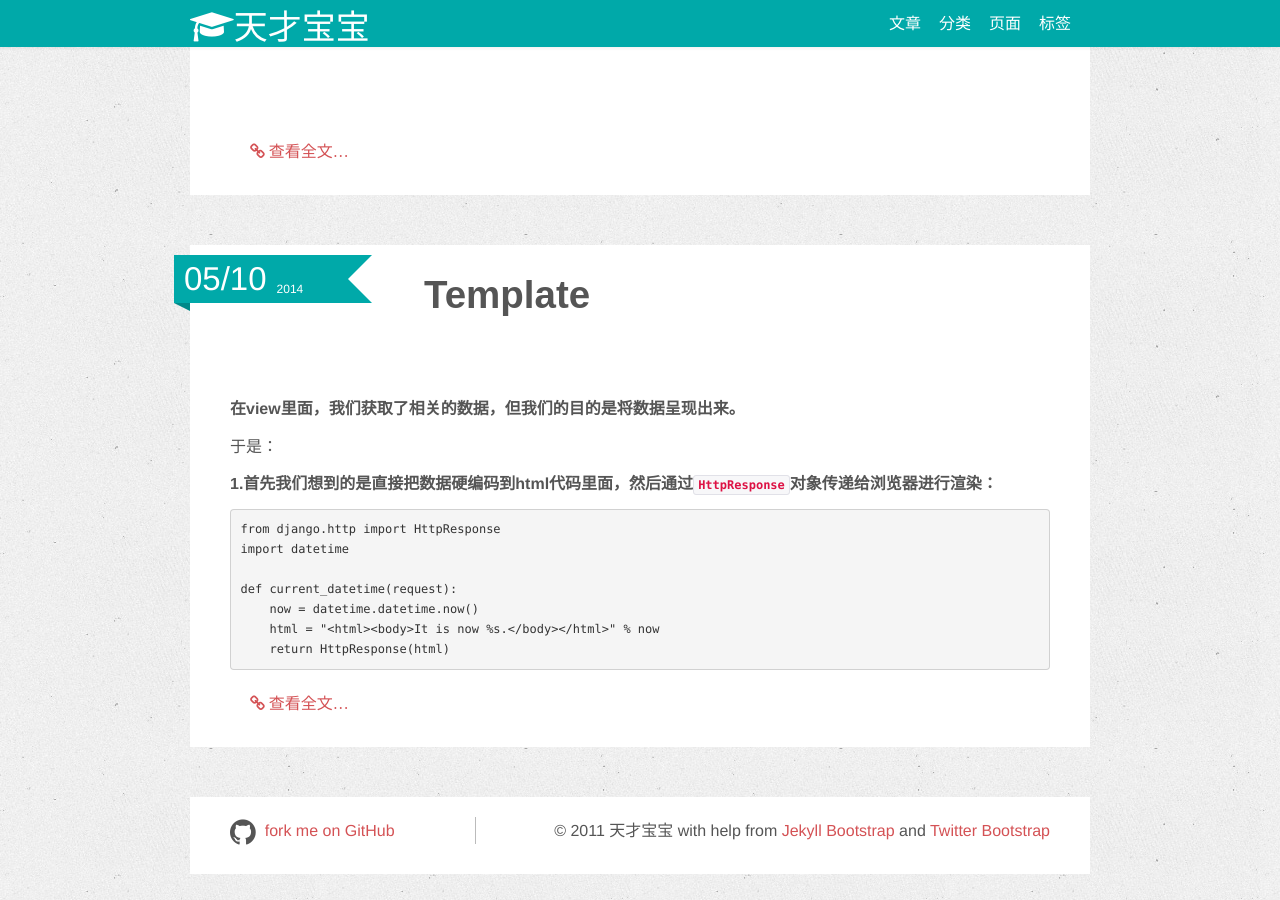
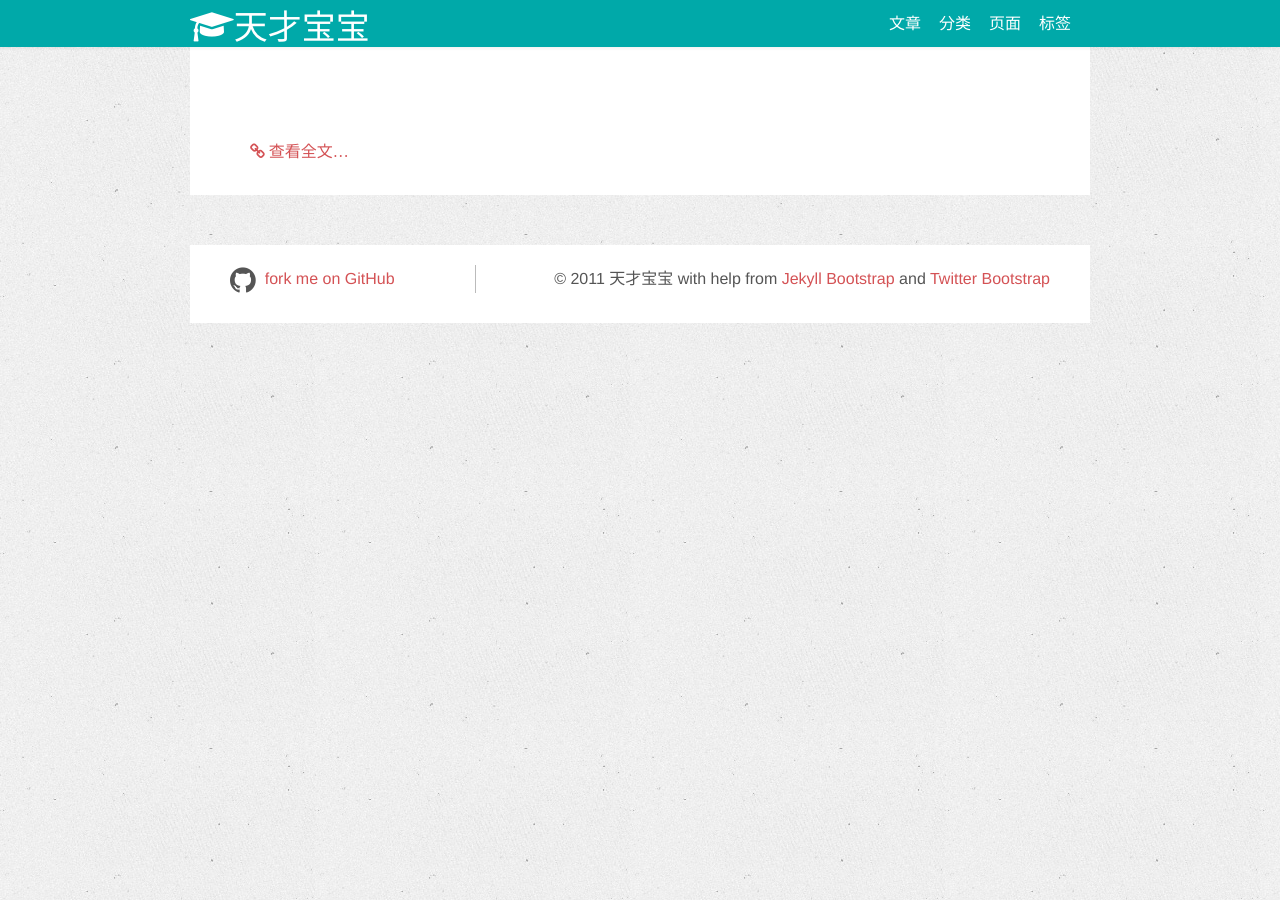
Before and after one commit to wanlp10/wuchao.github.io, a Jekyll site: the page built from index.md, in a window 1280 px wide and 900 px high, scrolled down 8116 px. Built offline with Jekyll 4.4.1, drawn with Linux system fonts in a browser that asks for light colours; nearby versions of some CDN libraries; Markdown is read by kramdown in place of the engine named in the settings.

Commit message:
initial commit

````diff
--- a/_posts/2014-05-10-template.md
+++ /dev/null
@@ -1,172 +0,0 @@
----
-layout: post
-title: Template
-category : python_django
-tagline: "Supporting tagline"
-tags : [python, django,template]
----
-{% include JB/setup %}
-# Template
----
-
-**在view里面，我们获取了相关的数据，但我们的目的是将数据呈现出来。**
-
-
-于是：
-
-**1.首先我们想到的是直接把数据硬编码到html代码里面，然后通过`HttpResponse`对象传递给浏览器进行渲染：**
-
-```
-from django.http import HttpResponse
-import datetime
-
-def current_datetime(request):
-    now = datetime.datetime.now()
-    html = "<html><body>It is now %s.</body></html>" % now
-    return HttpResponse(html)
-```
-
-<!--break-->
-
-但是很明显这种方法不适合生产环境，你不可能把整个html页面都硬编码在view里面，因为这显得既愚蠢又低效。对于template的改动很明显要比view频繁得多，这种方式意味着你想更改页面表现时都必须得改动python代码，并且前后端无法同步开发。于是有了第二种方式：
-
-
-
-**2.把html代码分离成独立的模板，通过加载模板文件进行渲染，这样可以实现前后端分离：**
-
-
-``` python
-   #view
-from django.shortcuts import render_to_response
-import datetime
-
-def current_datetime(request):
-    now = datetime.datetime.now()
-    return render_to_response('current_datetime.html', {'current_date': now})
-
-```
-
-
-```
-#template
-<html><body>It is now {{ current_date }}.</body></html>
-```
-通过render()传递数据给template的方式在上一篇文章有列举出来。这种模式的好处很明显。但我们又遇到一个问题：**假如我的网站有100个页面，那我是不是要写100个template呢？**
-
-我们知道这样是愚蠢。编程中有一个很重要的思想就是--**最大限度地实现代码重用。** 而我们写100个页面的重复代码可能已经超过40%了，这不但费时费力，你还可能见笑于大方之家。所以我们有一种优雅的解决方式：**include**
-
-**(1). 把重用代码分离出来，比如header.html,footer.html,sidebar.html；然后`include`到content.html中。**
-
-```
-# header.html
-
-<!DOCTYPE HTML PUBLIC "-//W3C//DTD HTML 4.01//EN">
-<html lang="en">
-<head>
-    <title>The current time</title>
-</head>
-```
-
-```
-    # footer.html
-
-        <p>Thanks for visiting my site.</p>
-    </body>
-    </html>
-```
-
-```
-# include 'header' and 'footer'
-
-{ include 'header.html' %}
-<body>
-    <h1>My helpful timestamp site</h1>
-    <p>It is now {{ current_date }}.</p>
-{ include 'footer.html' %}
-```
-
-没错，这样很优雅，可以实现代码重用。但是仍然有个问题：当代码中存在哪怕一个标记不同时，这部分代码你就无法分离出来，这导致了你仍然需要重复大量的代码。比如：
-
-```
-# first page
-
-<!DOCTYPE HTML PUBLIC "-//W3C//DTD HTML 4.01//EN">
-<html lang="en">
-<head>
-    <title>The current time</title>
-</head>
-<body>
-    <h1>My helpful timestamp site</h1>
-    <p>It is now {{ current_date }}.</p>
-
-    <hr>
-    <p>Thanks for visiting my site.</p>
-</body>
-</html>
-```
-```
-# second page
-
-<!DOCTYPE HTML PUBLIC "-//W3C//DTD HTML 4.01//EN">
-<html lang="en">
-<head>
-    <title>Future time</title>
-</head>
-<body>
-    <h1>My helpful timestamp site</h1>
-    <p>In {{ hour_offset }} hour(s), it will be {{ next_time }}.</p>
-
-    <hr>
-    <p>Thanks for visiting my site.</p>
-</body>
-</html>
-```
-这两个页面中`<title>`不同，意味着`<title>`以下的部分都不能并入`header.html`中，哪怕下面仍然存在大量的重复代码。所以有了更优雅的解决办法：**extends** -- inculde的逆向思维。
-
-
-**(2). 我们把模板里面的‘不同代码’进行定义，相同的代码保存为base模板**
-
-```
-<!DOCTYPE HTML PUBLIC "-//W3C//DTD HTML 4.01//EN">
-<html lang="en">
-<head>
-    <title>{ block title %}{ endblock %}</title>
-</head>
-<body>
-    <h1>My helpful timestamp site</h1>
-    { block content %}{ endblock %}
-    { block footer %}
-    <hr>
-    <p>Thanks for visiting my site.</p>
-    { endblock %}
-</body>
-</html>
-```
-
-此时`base.html`变成了一个骨架，你可以把需要的内容填充进去即可，这最大限度实现了代码重用。
-
-```
-    # first page
-
-    { extends "base.html" %}
-
-    { block title %}The current time{ endblock %}
-
-    { block content %}
-    <p>It is now {{ current_date }}.</p>
-    { endblock %}
-```
-
-```
-    # second page
-
-    { extends "base.html" %}
-
-    { block title %}Future time{ endblock %}
-
-    { block content %}
-    <p>In {{ hour_offset }} hour(s), it will be {{ next_time }}.</p>
-    { endblock %}
-```
-
-woo! 简单优雅！这是Template设计的思想历程。
````
Also changed, not shown: _posts/2017-01-02-JavaEE基础学习.md (+2 -0 lines), _posts/spring/2017-01-10-Spring的学习和使用.md (renamed from _posts/2017-01-10-Spring的学习和使用.md), _posts/springboot/2017-01-16-SpringBoot的学习和使用.md (renamed from _posts/2017-01-16-SpringBoot的学习和使用.md), _posts/springmvc/2017-01-15-SpringMVC的学习和使用.md (renamed from _posts/2017-01-15-SpringMVC的学习和使用.md).
